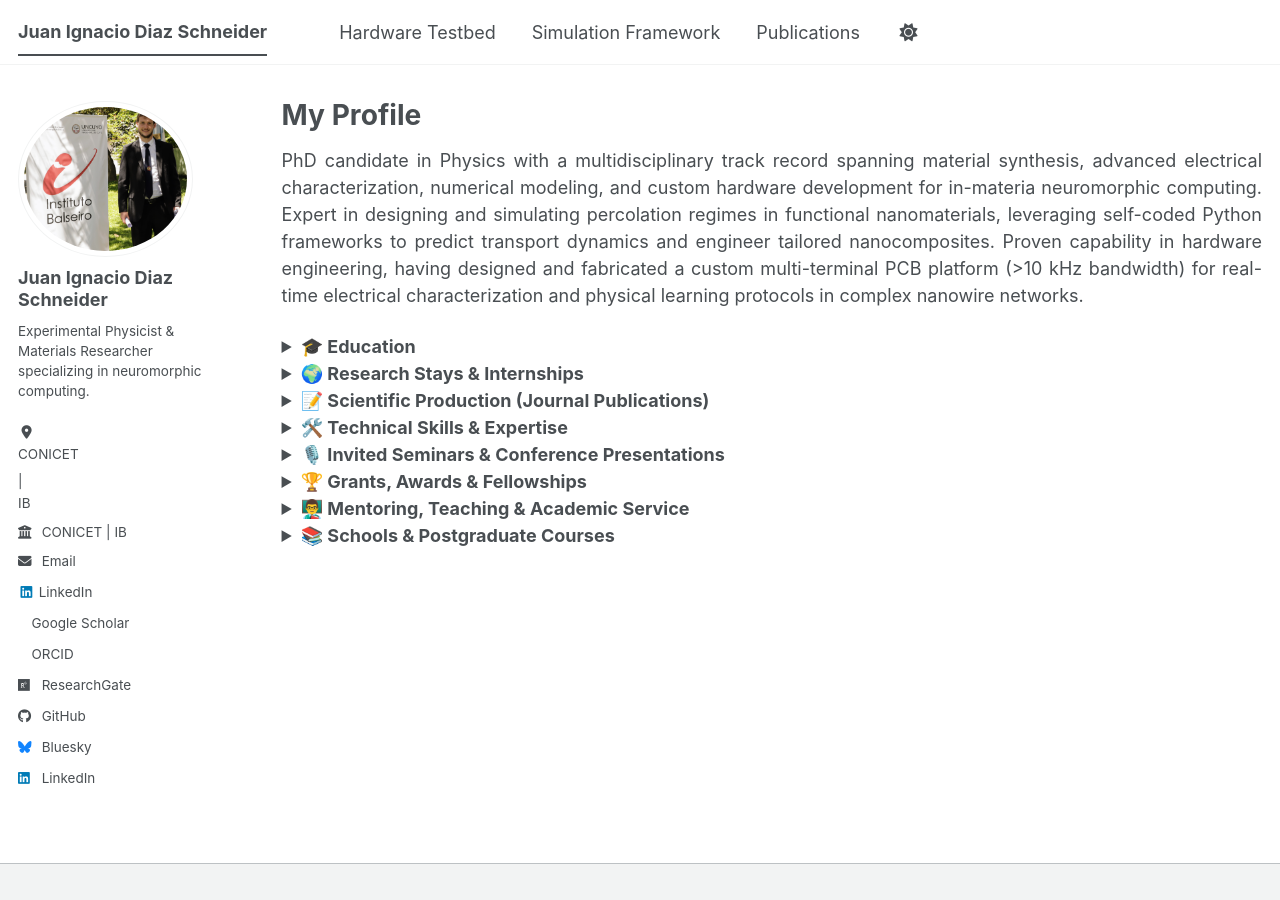
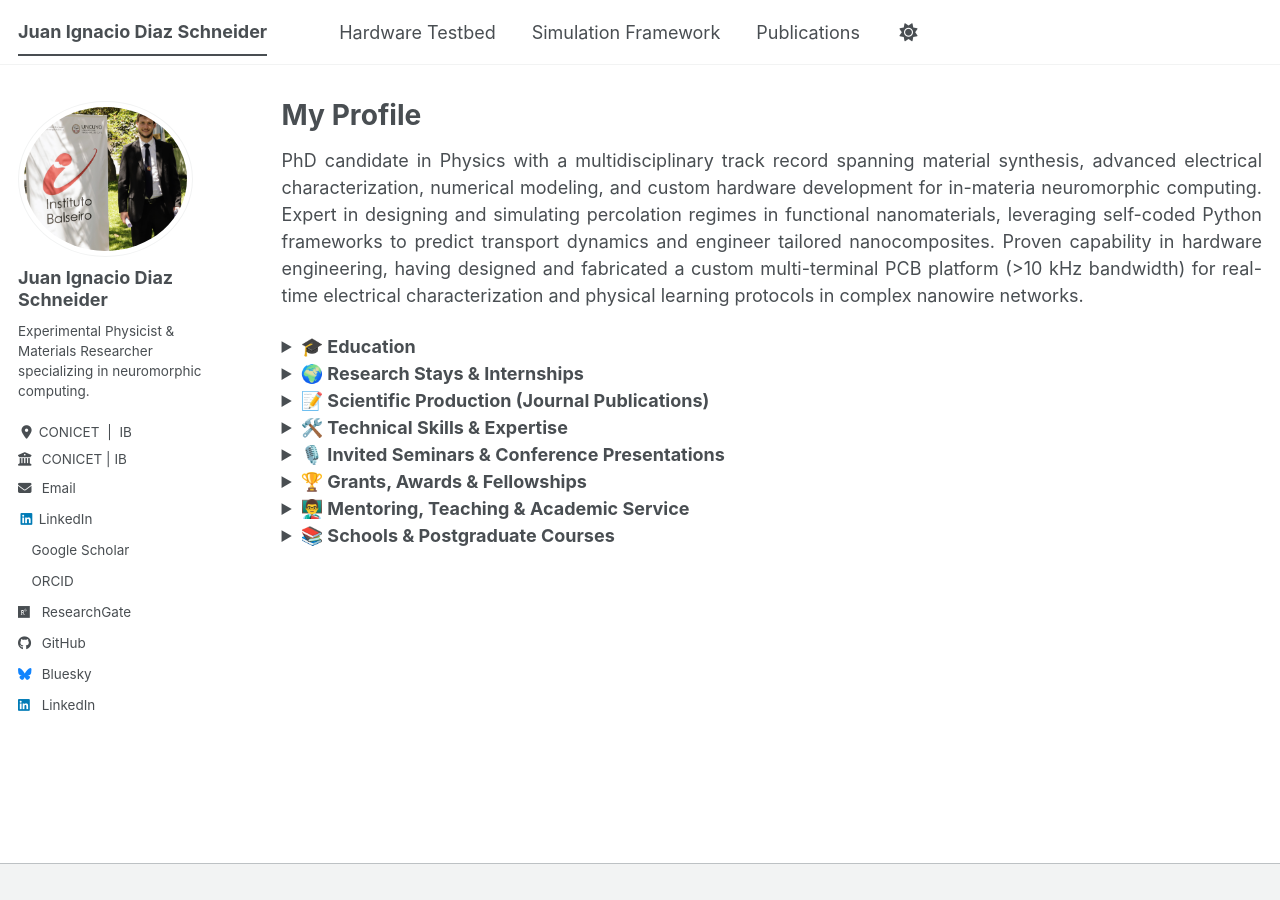
Before and after one commit to juanids/juanids.github.io, a Jekyll site: the page built from _pages/about.md, in a window 1280 px wide. Built offline with Jekyll 4.4.1, drawn with Linux system fonts in a browser that asks for light colours; a style sheet for code colours, icons or effects is not loaded.

Commit message:
Update author-profile.html

```diff
--- a/_includes/author-profile.html
+++ b/_includes/author-profile.html
@@ -27,8 +27,9 @@
       {% if author.location %}
         <li>
           <i class="fas fa-fw fa-map-marker-alt" aria-hidden="true"></i>
-          <a href="https://https://bicyt.conicet.gov.ar/fichas/p/en/juan-ignacio-diaz-schneider" target="_blank" style="text-decoration: none;">CONICET</a> |
-          <a href="https://www.ib.edu.ar/" target="_blank" style="text-decoration: none;">IB</a>
+          <a href="https://bicyt.conicet.gov.ar/fichas/p/en/juan-ignacio-diaz-schneider" target="_blank" style="display: inline; text-decoration: none; padding: 0;">CONICET</a>
+          <span style="display: inline; margin: 0 4px;">|</span>
+          <a href="https://www.ib.edu.ar/" target="_blank" style="display: inline; text-decoration: none; padding: 0;">IB</a>
         </li>
       {% endif %}
       {% if author.employer %}
```
